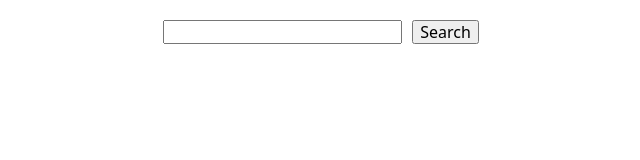
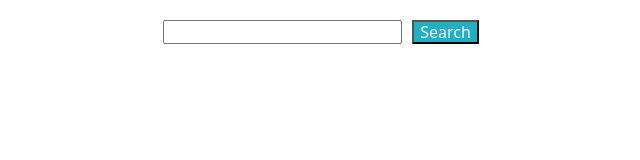
Before and after one commit to YevheniiaT/goit-js-hw-11, a website built with Vite: page src/index.html in a window 1280 px wide. Shown: the whole page, without its empty margins (319-959 px from the left). Built offline with nearby package versions, Linux system fonts and the light colour scheme; what simplelightbox would draw is missing.

Commit message:
add style

```diff
--- a/src/css/styles.css
+++ b/src/css/styles.css
@@ -42,6 +42,10 @@ img {
   justify-content: center;
   gap: 10px;
 }
+.btn {
+  color: rgb(243, 243, 248);
+  background-color: rgb(35, 175, 194);
+}
 .gallery {
   display: flex;
   flex-wrap: wrap;
```
